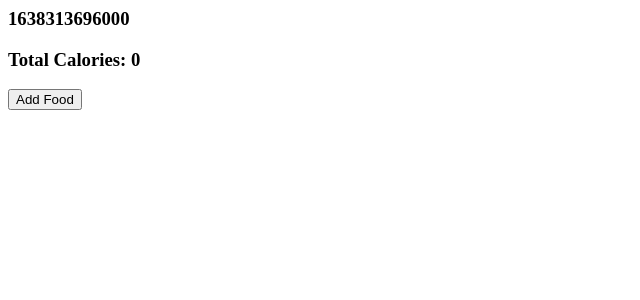
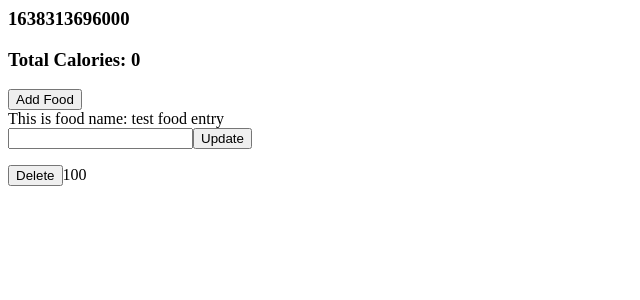
Before and after one commit to jktam336/calorie-tracker, a React app: page / in a window 1280 px wide. Shown: the top 300 px of the page, without its empty margins (0-640 px from the left). Built offline with nearby package versions, Linux system fonts and the light colour scheme.

Commit message:
made food entry component

```diff
--- a/src/App.jsx
+++ b/src/App.jsx
@@ -1,4 +1,5 @@
 import React, { Component } from 'react';
+import FoodEntry from './components/FoodEntry.jsx';
 import TotalsDisplay from './components/TotalsDisplay.jsx';
 
 class App extends Component {
@@ -49,6 +50,7 @@ class App extends Component {
       <div>
         <TotalsDisplay totalCalories = {this.state.totalCalories} />
         <button onClick = {this.addFood}>Add Food</button>
+        <FoodEntry name = 'test food entry'calories = '100'/>
       </div>
     );
   }
--- /dev/null
+++ b/src/components/FoodEntry.jsx
@@ -0,0 +1,25 @@
+import React from 'react';
+
+// presents food name, has an input box for serving size, has update & delete button, displays calories
+const FoodEntry = (props) => {
+  return (
+    <div id="foodEntry">
+      {/* <h3>{props.name}</h3> */}
+      {/* <label htmlFor="foodEntry">This is food name: {props.name}<br/> */}
+      <label>This is food name: {props.name}
+
+      <form onSubmit={(e) => props.updateFood(e, document.querySelector('#textbox').value)}>
+        {/* we don't want onsubmit to refresh the page. for now use button onclick, but I want to try preventDefault */}
+        {/* <label htmlFor='textbox'>Location: */}
+          <input id='textbox' type="text"></input>
+          <button type="submit" onClick={() => props.updateFood(document.querySelector('#textbox').value)}>Update</button>
+        {/* </label> */}
+      </form>
+      <button type="submit" onClick={() => props.deleteFood(document.querySelector('#textbox').value)}>Delete</button>
+      {props.calories}
+    </label>
+    </div>
+  );
+};
+
+export default FoodEntry;
```
Also changed, not shown: 1 other file (tests, documents, lock files or other folders).
